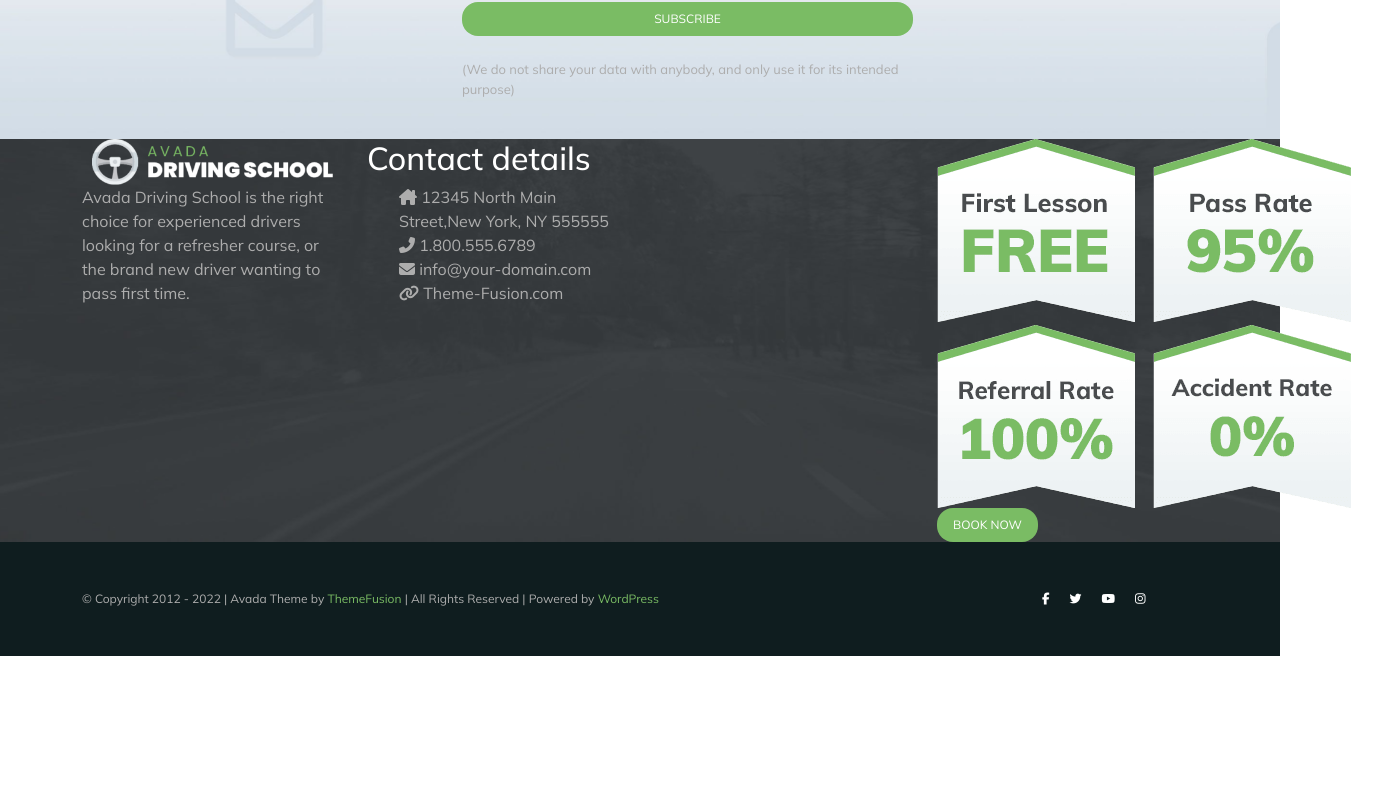
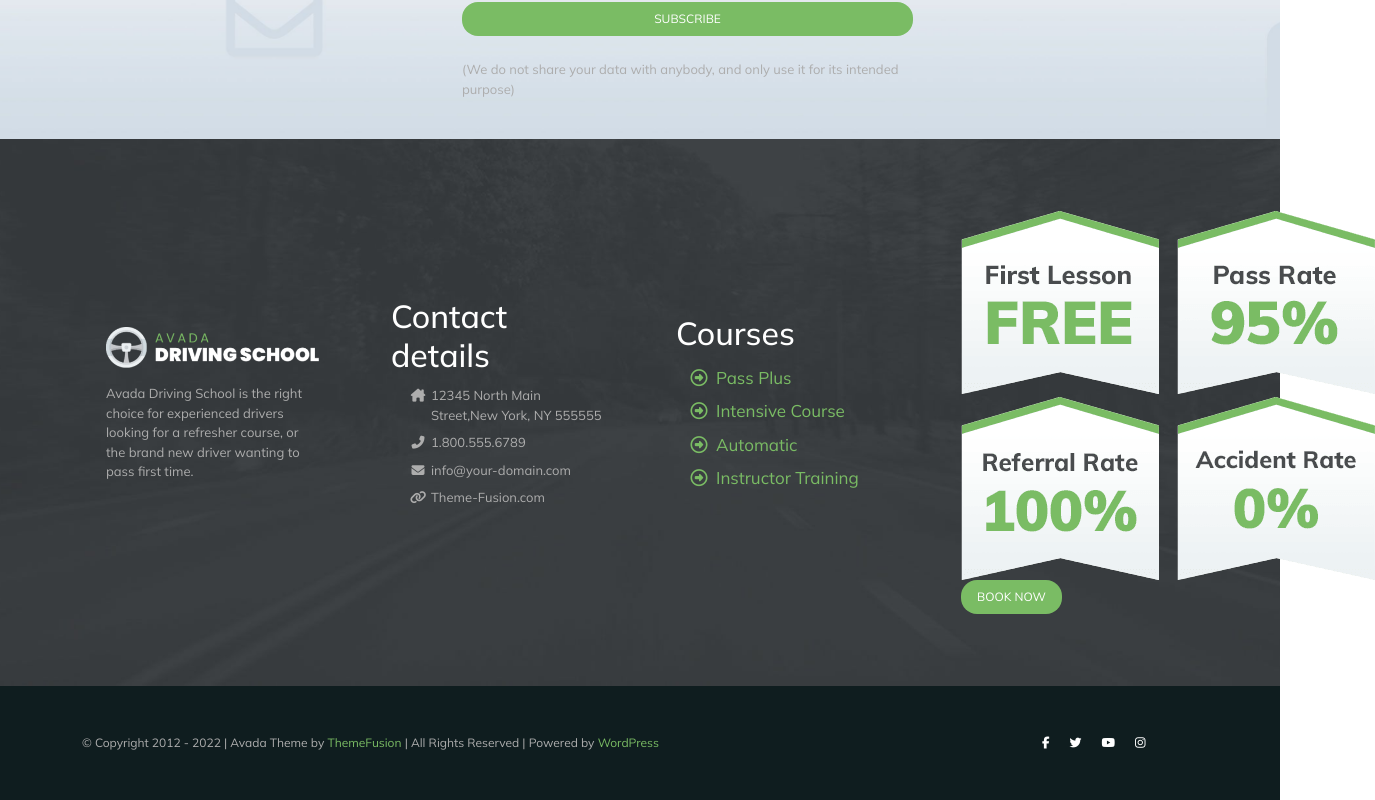
Before and after one commit to Pier98Sa/proj-html-vuejs, a Vue app: page / in a window 1280 px wide. Shown: the part 4416-5216 px from the top of the page, 1375 px wide, since content can reach past the window. Before the commit the page ends 5072 px from the top, so only its background shows below. Built offline with nearby package versions, Linux system fonts and the light colour scheme.

Commit message:
Footer top completato

```diff
--- a/src/components/MyFooter.vue
+++ b/src/components/MyFooter.vue
@@ -4,6 +4,7 @@
         <FooterTop />
 
         <div class="footer-bottom">
+
             <div class="container-xl py-5">
                 <div class="row align-items-center justify-content-center">
                     <div class="col-10 d-flex align-item-center">
--- a/src/components/partials/FooterTop.vue
+++ b/src/components/partials/FooterTop.vue
@@ -1,35 +1,46 @@
 <template>
   <div class="footer-top">
       <div class="container-xl">
-          <div class="row">
+          <div class="row py-5 align-items-center">
               <div class="col-3">
-                  <div class="box-logo">
+                  <div class="box-logo p-4">
                       <img src="../../assets/avada-drivers-logo-2x-400x77.png" alt="">
-                      <p>Avada Driving School is the right choice for experienced drivers looking for a refresher course, or the brand new driver wanting to pass first time.</p>
+                      <p class="pt-3">Avada Driving School is the right choice for experienced drivers looking for a refresher course, or the brand new driver wanting to pass first time.</p>
                   </div>
 
               </div>
 
               <div class="col-3">
-                <div class="contacts">
+                <div class="contacts p-4">
                     <h2>Contact details</h2>
-
-                    <ul>
-                        <li><i class="fa-solid fa-house-chimney"></i> 12345 North Main Street,New York, NY 555555</li>
-                        <li><i class="fa-solid fa-phone-flip"></i> 1.800.555.6789</li>
-                        <li><i class="fa-solid fa-envelope"></i> info@your-domain.com</li>
-                        <li><i class="fa-solid fa-link"></i> Theme-Fusion.com</li>
+                    <ul class="fa-ul">
+                        <li class="py-1"><span class="fa-li"><i class="fa-solid fa-house-chimney"></i></span>12345 North Main Street,New York, NY 555555</li>
+                        <li  class="py-1"><span class="fa-li"><i class="fa-solid fa-phone-flip"></i></span>1.800.555.6789</li>
+                        <li  class="py-1"><span class="fa-li"><i class="fa-solid fa-envelope"></i></span>info@your-domain.com</li>
+                        <li  class="py-1"><span class="fa-li"><i class="fa-solid fa-link"></i> </span>Theme-Fusion.com</li>
                     </ul>
                 </div>
               </div>
 
               <div class="col-3">
+                  <div class="courses p-4">
+                    <h2>Courses</h2>
+                    <ul class="fa-ul">
+                        <li v-for="(course,index) in courses" :key="index" class="py-1">
+                            <a :href="course.link"> <span class="fa-li"><i class="far fa-arrow-alt-circle-right"></i></span> {{course.name}}</a>
+                        </li>
+                    </ul>
+                  </div>
+
 
               </div>
 
               <div class="col-3">
-                  <img src="../../assets/footer-ad-grid.png" alt="">
-                  <button class="ms_btn ms_btn-green">Book Now</button>
+                  <div class="ads p-4">
+                    <img  src="../../assets/ad.png"  alt=""> <!--Immagine non funzionante-->
+                    <button class="ms_btn ms_btn-green">Book Now</button>
+                  </div>
+
               </div>
 
           </div>
@@ -41,7 +52,29 @@
 
 <script>
 export default {
-    name: 'FooterTop'
+    name: 'FooterTop',
+    data(){
+        return{
+            courses:[
+                {
+                    name: 'Pass Plus',
+                    link: '#'
+                },
+                {
+                    name: 'Intensive Course',
+                    link: '#'
+                },
+                {
+                    name: 'Automatic',
+                    link: '#'
+                },
+                {
+                    name: 'Instructor Training',
+                    link: '#'
+                }
+            ]
+        }
+    }
 }
 </script>
 
@@ -56,10 +89,11 @@ export default {
         .box-logo{
             img{
                 width: 100%;
-                padding: 0 10px 0 10px;
+
             }
             p{
                 color: $primaryColorFooterTop;
+                font-size: 13px;
             }
         }
 
@@ -71,8 +105,27 @@ export default {
             li{
                 list-style: none;
                 color: $primaryColorFooterTop;
+                font-size: 13px;
             }
         }
+
+        .courses{
+            h2{
+                color: $secondaryColorFooterTop;
+            }
+
+            li{
+                list-style: none;
+                a{
+                  color: $tertiaryColorFooterTop;
+                  text-decoration: none;
+                  font-size: 17px;
+                }
+
+            }
+        }
+
+
     }
 
 </style>
--- a/src/style/variables.scss
+++ b/src/style/variables.scss
@@ -58,6 +58,7 @@ $primaryColorHero: #fff;
     //footer top
     $primaryColorFooterTop:#adadad;
     $secondaryColorFooterTop:#fff;
+    $tertiaryColorFooterTop:#7abc64;
 
 
     //Footer bottom
```
Also changed, not shown: src/assets/ad.png (renamed from src/assets/footer-ad-grid.png).
